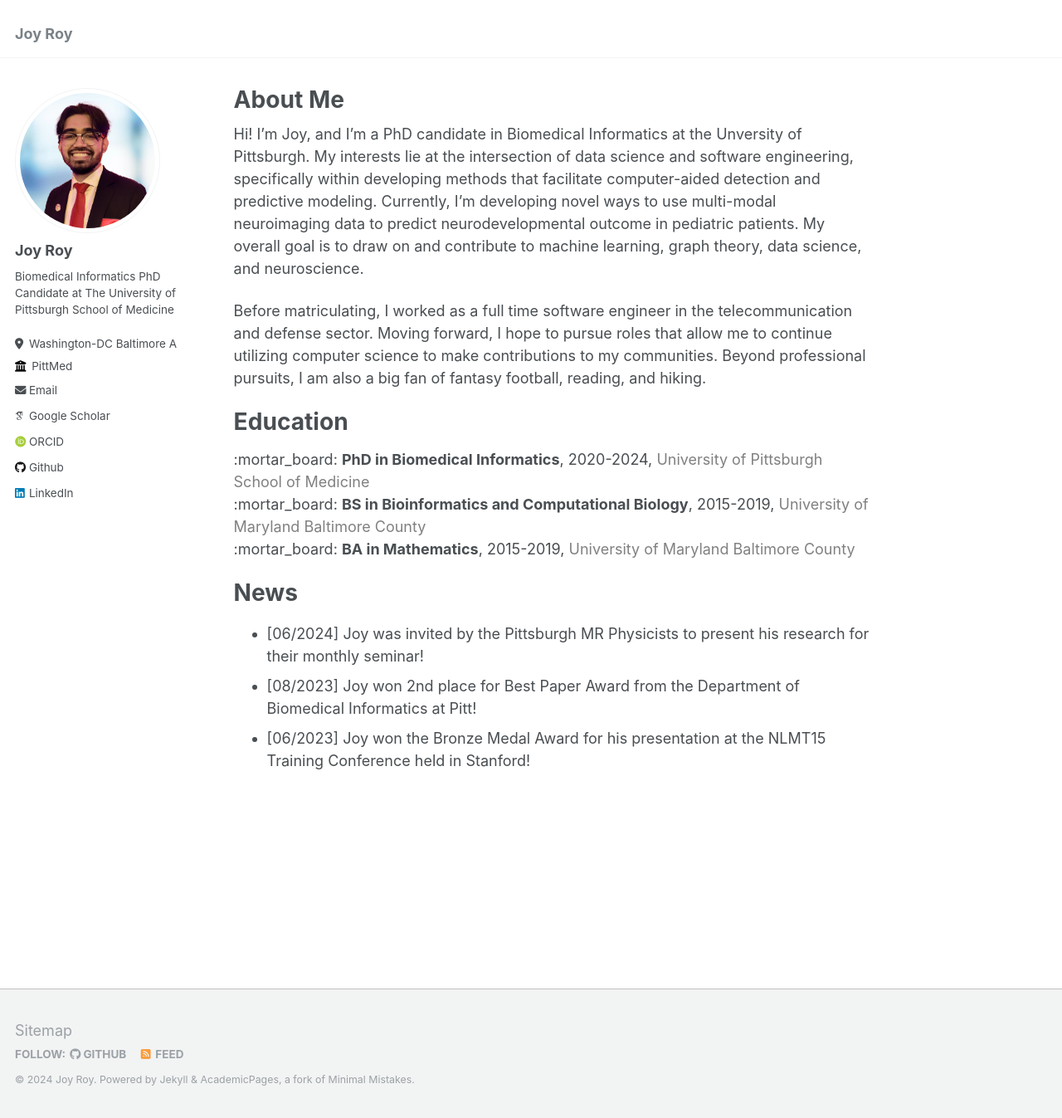
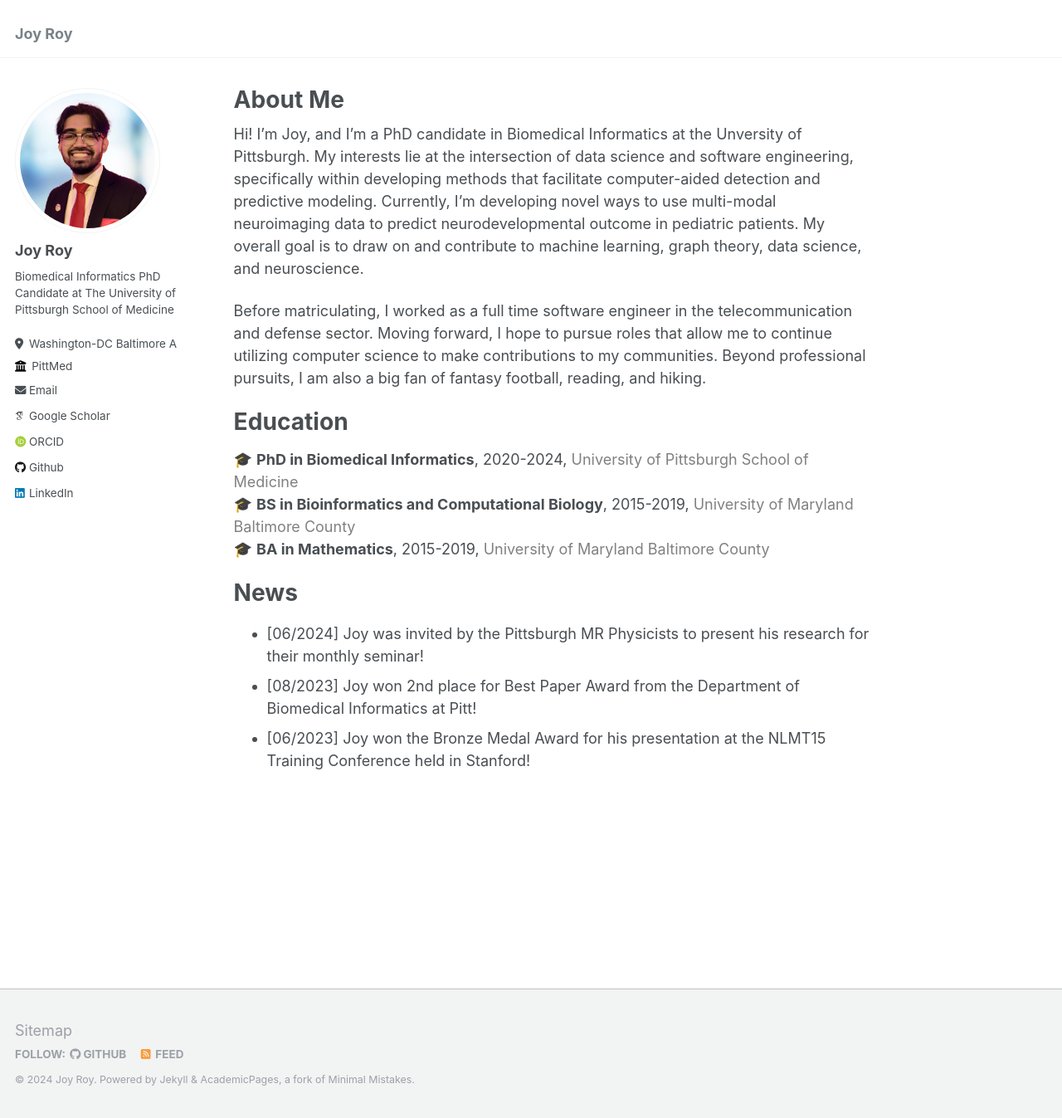
Before and after one commit to overjoyroy/overjoyroy.github.io, a Jekyll site: the page built from _pages/about.md, in a window 1280 px wide and 1347 px high. Shown: the whole window at 83% size. Built offline with Jekyll 4.4.1, drawn with Linux system fonts in a browser that asks for light colours; some web fonts are replaced; some of the changed lines change nothing that is shown.

Commit message:
Use Unicode for mortarboard

```diff
--- a/_pages/about.md
+++ b/_pages/about.md
@@ -12,9 +12,9 @@ Hi! I'm Joy, and I'm a PhD candidate in Biomedical Informatics at the Unversity
 Before matriculating, I worked as a full time software engineer in the telecommunication and defense sector. Moving forward, I hope to pursue roles that allow me to continue utilizing computer science to make contributions to my communities. Beyond professional pursuits, I am also a big fan of fantasy football, reading, and hiking.
 
 # Education
-:mortar_board: **PhD in Biomedical Informatics**, 2020-2024, <span style="color: grey;">University of Pittsburgh School of Medicine</span> \
-:mortar_board: **BS in Bioinformatics and Computational Biology**, 2015-2019, <span style="color: grey;">University of Maryland Baltimore County</span> \
-:mortar_board: **BA in Mathematics**, 2015-2019, <span style="color: grey;">University of Maryland Baltimore County</span>
+🎓 **PhD in Biomedical Informatics**, 2020-2024, <span style="color: grey;">University of Pittsburgh School of Medicine</span> \
+🎓 **BS in Bioinformatics and Computational Biology**, 2015-2019, <span style="color: grey;">University of Maryland Baltimore County</span> \
+🎓 **BA in Mathematics**, 2015-2019, <span style="color: grey;">University of Maryland Baltimore County</span>
 
 # News
 - [06/2024] Joy was invited by the Pittsburgh MR Physicists to present his research for their monthly seminar!
```
